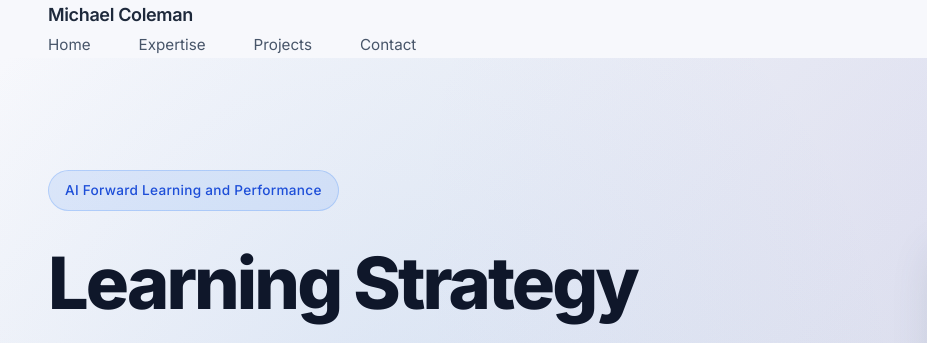
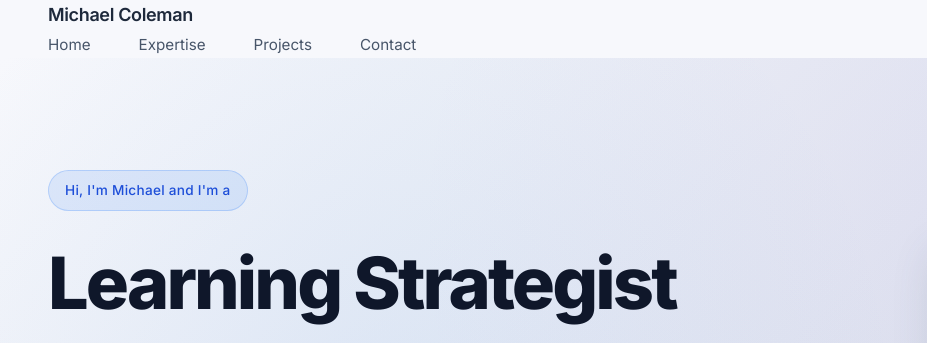
Before and after one commit to miducosf/strategist, a plain HTML site: page index.html in a window 1280 px wide. Shown: the top 343 px of the page, 0-927 px from the left. Drawn offline with Linux system fonts and the light colour scheme.

Commit message:
Update index.html

```diff
--- a/index.html
+++ b/index.html
@@ -698,8 +698,8 @@
             <div class="container">
                 <div class="hero-content">
                     <div class="hero-text">
-                        <div class="hero-badge">AI Forward Learning and Performance</div>
-                        <h1 class="fade-in">Learning Strategy</h1>
+                        <div class="hero-badge">Hi, I'm Michael and I'm a</div>
+                        <h1 class="fade-in">Learning Strategist</h1>
                         <p class="subtitle fade-in">Driving Enterprise Excellence Through Strategic Learning Innovation</p>
                         <p class="hero-description fade-in">I guide teams to identify learning challenges and develop solutions that achieve measurable business outcomes. With 20+ years of experience, I uncover performance gaps, generate insights, and craft engaging solutions that enhance learner experiences.</p>
 
```
